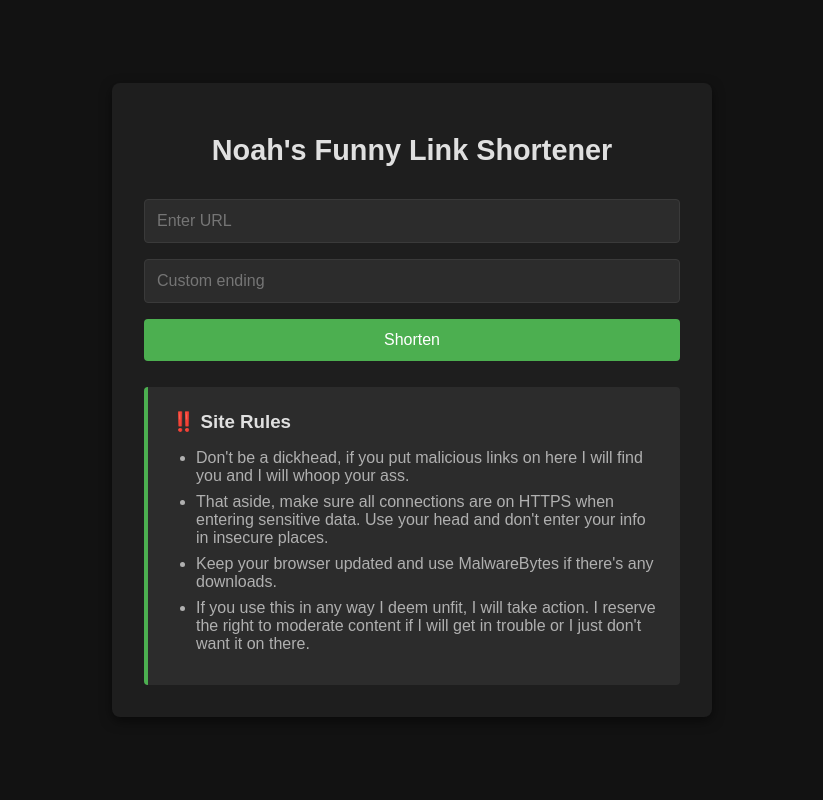
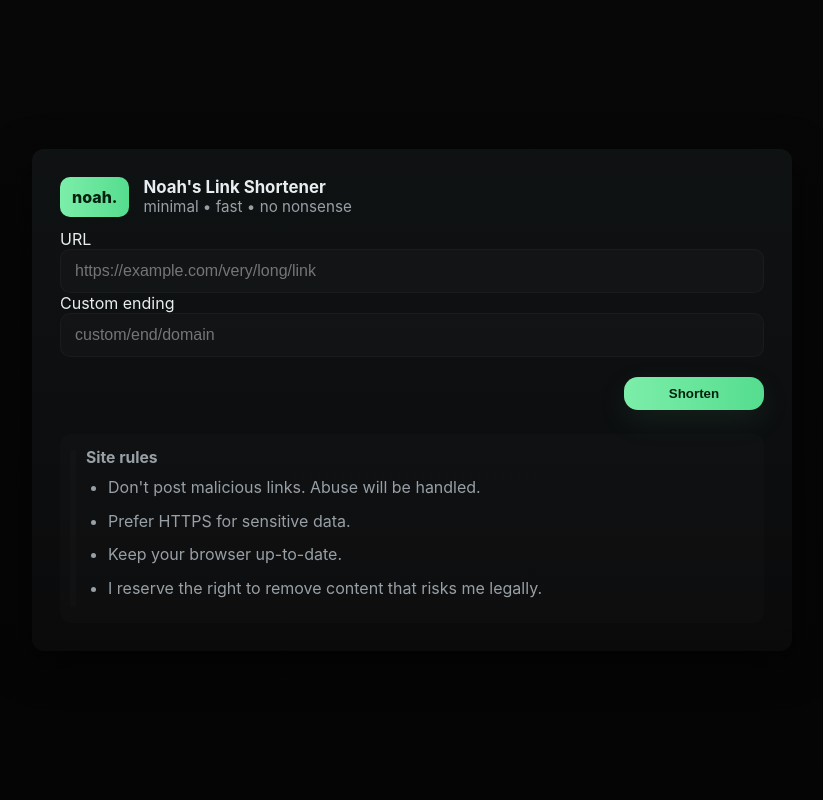
Before and after one commit to gamerjamer43/linkshortener, a Flask app: page / in a window 1280 px wide. Shown: the whole page, without its empty margins (228-1051 px from the left). Run offline with Flask 3, Linux system fonts and the light colour scheme; parts of the project's set-up code (start-up, migrations or seed data) failed here and were passed over.

Commit message:
some final polishes i might add more stuff

```diff
--- a/app/static/index.css
+++ b/app/static/index.css
@@ -1,3 +1,4 @@
+/* this will probably be removed before next commit */
 html {
   box-sizing: border-box;
   font-size: 16px;
--- a/app/static/index.js
+++ b/app/static/index.js
@@ -1,49 +1,71 @@
-document.getElementById('shorten-form').addEventListener('submit', async function(e) {
-    // prevent default submission
+// index.js
+document.addEventListener('DOMContentLoaded', () => {
+  const form = document.getElementById('shorten-form');
+  const resultDiv = document.getElementById('result');
+  const resultText = document.getElementById('resultText');
+  const copyBtn = document.getElementById('copyBtn');
+  const visitBtn = document.getElementById('visitBtn');
+
+  // keep result structure and buttons intact, update values instead of replacing HTML
+  form.addEventListener('submit', async (e) => {
     e.preventDefault();
+    const url = document.getElementById('link').value.trim();
+    const ending = document.getElementById('ending').value.trim();
 
-    // get everything special we need
-    const url = document.getElementById('link').value;
-    const ending = document.getElementById('ending').value;
-    const resultDiv = document.getElementById('result');
+    // show in-progress state
+    resultText.textContent = 'Shortening…';
+    resultDiv.style.display = 'block';
+    visitBtn.href = '#';
+    visitBtn.setAttribute('aria-disabled', 'true');
 
-    // initial styling
-    resultDiv.innerHTML = `<p style="color: #ff9800;">Shortening...</p>`;
-    resultDiv.style.display = 'block';
+    // then actually post, catch errors safely
+    try {
+      const res = await fetch('/shorten', {
+        method: 'POST',
+        headers: { 'Content-Type': 'application/json' },
+        body: JSON.stringify({ url, ending })
+      });
 
-    try {
-        // get response frm the api
-        const response = await fetch('/shorten', {
-            // headers
-            method: 'POST',
-            headers: {
-                'Content-Type': 'application/json',
-            },
+      // WOOHOO! WE DID IT!
+      const data = await res.json();
+      if (res.ok && data.shortened_url) {
+        // set text and buttons
+        resultText.textContent = data.shortened_url;
+        resultDiv.setAttribute('data-short', data.shortened_url);
+        visitBtn.href = data.shortened_url;
+        visitBtn.removeAttribute('aria-disabled');
+      }
 
-            // jsonify that shit
-            body: JSON.stringify({
-                url: url,
-                ending: ending
-            })
-        });
-
-        const data = await response.json();
-
-        // if we get a url
-        if (response.ok) {
-            resultDiv.innerHTML = `<p><a href="${data.shortened_url}" target="_blank" style="color: #007BFF;">${data.shortened_url}</a></p>`;
-        }
-
-        // otherwise if error
-        else {
-            resultDiv.innerHTML = `<p style="color: #ff6b6b;">Error: ${data.error}</p>`;
-        }
-
-
+      else {
+        resultText.textContent = `Error: ${data.error || 'Unknown error'}`;
+        visitBtn.href = '#';
+        visitBtn.setAttribute('aria-disabled', 'true');
+      }
     }
 
-    // double layered
-    catch (error) {
-        resultDiv.innerHTML = `<p style="color: #ff6b6b;">Error: Failed to shorten URL</p>`;
+    catch (err) {
+      resultText.textContent = 'Error: Failed to shorten URL';
+      visitBtn.href = '#';
+      visitBtn.setAttribute('aria-disabled', 'true');
     }
+  });
+
+  // copy button
+  if (copyBtn) {
+    copyBtn.addEventListener('click', async () => {
+      const short = resultDiv.getAttribute('data-short') || resultText.textContent;
+      if (!short) return;
+
+      try {
+        await navigator.clipboard.writeText(short);
+        copyBtn.textContent = 'Copied!';
+        setTimeout(() => copyBtn.textContent = 'Copy', 1400);
+      }
+
+      catch (e) {
+        copyBtn.textContent = 'Copy failed';
+        setTimeout(() => copyBtn.textContent = 'Copy', 1400);
+      }
+    });
+  }
 });
--- /dev/null
+++ b/app/static/ui.css
@@ -0,0 +1,277 @@
+/* static/ui.css — updated: focus improvements, result min-height, centering behavior */
+:root{
+  --bg:#070708;
+  --card:#0f1213;
+  --muted:#98a0a6;
+  --accent:#7ceea9;
+  --danger:#ff5a5f;
+  --glass: rgba(255,255,255,0.02);
+  --radius:12px;
+  --gap:12px;
+  --btn-min-width:140px;
+  --url-color: #ffd7d8; /* easier to tweak */
+  font-family: Inter, system-ui, -apple-system, "Segoe UI", Roboto, Arial, sans-serif;
+  color-scheme: dark;
+}
+
+*{box-sizing:border-box}
+html,body{height:100%;margin:0;padding:0}
+body{
+  min-height:100vh;
+  background:linear-gradient(180deg,var(--bg),#050506);
+  -webkit-font-smoothing:antialiased;
+  -moz-osx-font-smoothing:grayscale;
+  color:#e8eef0;
+  padding:28px;
+  display:flex;
+  justify-content:center;
+  /* center card vertically on most viewports for a cleaner look */
+  align-items:center;
+}
+
+/* -------- card wrapper (both pages) -------- */
+.card{
+  width:100%;
+  max-width:760px;
+  margin:0 auto;
+  padding:28px;
+  border-radius:var(--radius);
+  background:linear-gradient(180deg,var(--card), rgba(255,255,255,0.02));
+  box-shadow:0 12px 40px rgba(0,0,0,0.6);
+  display:grid;
+  gap:var(--gap);
+}
+
+/* make sure both main wrappers center card (kept for semantics) */
+.card-app, .warn-app { width:100%; display:flex; justify-content:center; align-items:center; }
+
+/* if viewport height is small (mobile landscape or short windows) keep card near top */
+@media (max-height:720px) {
+  body { align-items:flex-start; }
+  .card-app, .warn-app { align-items:flex-start; }
+}
+
+/* -------- header -------- */
+.header{display:flex;gap:14px;align-items:center}
+.header .logo{
+  background:linear-gradient(90deg,var(--accent), #55dd8f);
+  color:#04210f;
+  font-weight:800;
+  padding:10px 12px;
+  border-radius:10px;
+  min-width:48px;
+  text-align:center;
+}
+.meta h1{margin:0;font-size:1.05rem}
+.subtitle{margin:0;color:var(--muted);font-size:0.95rem}
+
+/* -------- buttons (unified & specific) -------- */
+.btn,
+a.btn,
+button.btn {
+  display:inline-flex;
+  align-items:center;
+  justify-content:center;
+  gap:8px;
+  padding:10px 14px;
+  border-radius:12px;
+  font-weight:700;
+  line-height:1;
+  text-decoration:none;
+  border:0;
+  cursor:pointer;
+  transition: transform .12s ease, box-shadow .12s ease, opacity .12s ease;
+  -webkit-tap-highlight-color: transparent;
+}
+
+.card .btn, .card a.btn, .card button.btn { box-sizing: border-box !important; }
+
+/* primary: green pill (matches security page) */
+.card .btn.primary,
+.card a.btn.primary,
+.card button.btn.primary,
+.btn-proceed {
+  background:linear-gradient(90deg,var(--accent), #55dd8f);
+  color:#04210f;
+  box-shadow:0 10px 30px rgba(92,197,145,0.10);
+  min-width: var(--btn-min-width);
+  border-radius:14px;
+}
+.card .btn.primary:hover { transform:translateY(-2px); box-shadow:0 16px 36px rgba(92,197,145,0.13); }
+
+/* ghost / neutral */
+.card .btn.ghost,
+.card a.btn.ghost,
+.card button.btn.ghost,
+.btn-cancel {
+  background:transparent;
+  color:var(--muted);
+  border:1px solid rgba(255,255,255,0.04);
+  min-width: var(--btn-min-width);
+}
+.card a.btn.ghost:hover {
+  transform: translateY(-2px);
+  color: #e8eef0;
+  border-color: rgba(255,255,255,0.08);
+}
+
+/* disabled style (for proceed during countdown) */
+.card .btn.disabled,
+.card .btn[aria-disabled="true"],
+.card .btn[disabled] {
+  opacity:.55;
+  pointer-events:none;
+  transform:none;
+  box-shadow:none;
+}
+
+/* ensure links styled as buttons behave same */
+a.btn { display:inline-flex; }
+
+/* small variant used for copy button */
+.btn.small { padding:8px 10px; min-width: 96px; }
+
+/* focus ring */
+.btn:focus, a.btn:focus, button.btn:focus {
+  outline: none;
+  box-shadow: 0 0 0 4px rgba(124,238,169,0.06);
+  transform: translateY(-1px);
+}
+
+/* accessible focus for keyboard users (inputs & links) */
+input:focus-visible, textarea:focus-visible {
+  outline: none;
+  box-shadow: 0 0 0 4px rgba(124,238,169,0.06);
+}
+
+/* -------- forms / inputs -------- */
+input[type="url"], input[type="text"], textarea {
+  width:100%;
+  padding:12px 14px;
+  border-radius:10px;
+  border:1px solid rgba(255,255,255,0.03);
+  background:var(--glass);
+  color:inherit;
+  font-size:1rem;
+  outline:none;
+}
+input:focus, textarea:focus{
+  box-shadow:0 6px 18px rgba(0,0,0,0.6) inset, 0 0 0 3px rgba(124,238,169,0.04);
+}
+
+/* controls alignment for index */
+.controls { display:flex; justify-content:flex-end; gap:12px; }
+
+/* -------- url/result box -------- */
+.url, #resultText, .url-display {
+  padding:12px;
+  border-radius:10px;
+  background:rgba(255,255,255,0.02);
+  font-family: ui-monospace, SFMono-Regular, Menlo, Monaco, "Roboto Mono", monospace;
+  color:var(--url-color);
+  word-break:anywhere;
+  border:1px solid rgba(255,255,255,0.03);
+}
+
+/* reserve space to avoid layout shift */
+.result { min-height:64px; display:grid; grid-template-columns: 1fr auto; gap:12px; align-items:center; }
+.result .result-actions { display:flex; gap:8px; align-items:center; }
+
+/* make the shortened URL itself a clickable link visually when possible */
+#resultText a { color: #cfeef0; text-decoration:underline; }
+
+/* -------- rules / tips lists (fixed layout) -------- */
+.rules, .tips {
+  margin-top:12px;
+  text-align:left;
+  background:rgba(255,255,255,0.01);
+  padding:14px 18px;
+  border-radius:10px;
+  position:relative;
+}
+
+/* accent bar for "danger" style blocks (warning page) */
+.warning .rules::before,
+.tips.warning::before {
+  content: "";
+  position:absolute;
+  left:10px;
+  top:16px;
+  bottom:16px;
+  width:8px;
+  border-radius:10px;
+  background: linear-gradient(180deg, rgba(255,90,95,0.18), rgba(255,90,95,0.06));
+}
+
+/* normal subtle accent */
+.rules::before,
+.tips::before {
+  content: "";
+  position:absolute;
+  left:10px;
+  top:16px;
+  bottom:16px;
+  width:6px;
+  border-radius:6px;
+  background: linear-gradient(180deg, rgba(255,255,255,0.02), rgba(255,255,255,0.02));
+  opacity:.65;
+}
+
+/* headings */
+.rules h3, .tips h3 { margin:0 0 8px 0; color:var(--muted); font-size:0.98rem; }
+
+/* lists: remove inconsistent outer margins and set consistent padding */
+.rules ul, .rules ol, .tips ul {
+  margin:0;
+  padding-left:22px;      /* consistent left padding so bullets align */
+  color:var(--muted);
+  line-height:1.6;
+}
+
+/* list items spacing */
+.rules ul li, .tips ul li {
+  margin:8px 0;
+  padding-left:0;
+}
+
+/* marker color + size */
+.rules ul li::marker, .tips ul li::marker {
+  color:var(--muted);
+  opacity:.95;
+  font-size:1rem;
+}
+
+/* numbered lists: styled counters */
+.rules ol { counter-reset: list-counter; }
+.rules ol li {
+  list-style:none;
+  margin:10px 0;
+  padding-left:0;
+}
+.rules ol li::before {
+  counter-increment: list-counter;
+  content: counter(list-counter) ".";
+  display:inline-block;
+  min-width:30px;
+  text-align:center;
+  margin-right:10px;
+  color:var(--muted);
+  opacity:.95;
+  font-weight:700;
+}
+
+/* small alignment fixes for the left accent */
+.rules, .tips { padding-left:26px; }
+
+/* -------- warning-specific small tweaks -------- */
+.actions { display:flex; gap:12px; justify-content:center; }
+.countdown { color:var(--muted); font-weight:600; text-align:center; }
+
+/* responsive */
+@media (max-width:520px){
+  .card{ padding:18px; }
+  .btn, a.btn{ width:100%; min-width:0; }
+  .controls{ justify-content:stretch; }
+  .rules, .tips { padding-left:14px; }
+  .result { grid-template-columns: 1fr; }
+}
--- a/app/static/warning.css
+++ b/app/static/warning.css
@@ -1,3 +1,4 @@
+/* this will probably be removed before next commit */
 html {
     box-sizing: border-box;
     font-size: 16px;
--- a/app/templates/index.html
+++ b/app/templates/index.html
@@ -1,33 +1,57 @@
-<!DOCTYPE html>
+<!doctype html>
 <html lang="en">
 <head>
-    <meta charset="UTF-8">
-    <meta name="viewport" content="width=device-width, initial-scale=1.0">
-    <title>Noah's Funny Link Shortener</title>
-    <link rel="stylesheet" href="{{ url_for('static', filename='index.css') }}">
+  <meta charset="utf-8" />
+  <meta name="viewport" content="width=device-width,initial-scale=1" />
+  <title>Noah · Link Shortener</title>
+  <link rel="stylesheet" href="{{ url_for('static', filename='ui.css') }}">
 </head>
+<body>
+  <main class="card-app" role="main">
+    <div class="card">
+      <div class="header">
+        <div class="logo">noah.</div>
+        <div class="meta">
+          <h1>Noah's Link Shortener</h1>
+          <p class="subtitle">minimal • fast • no nonsense</p>
+        </div>
+      </div>
 
-<body>
-    <div class="container">
-        <h1>Noah's Funny Link Shortener</h1>
-        <form id="shorten-form">
-            <input type="url" id="link" placeholder="Enter URL" required>
-            <input type="text" id="ending" placeholder="Custom ending" required>
-            <button type="submit">Shorten</button>
+      <form id="shorten-form" class="shorten" autocomplete="off" novalidate>
+        <label class="visually-hidden" for="link">URL</label>
+        <input id="link" name="link" type="url" placeholder="https://example.com/very/long/link" required>
+
+        <label class="visually-hidden" for="ending">Custom ending</label>
+        <!-- no longer required so server may generate one if left empty -->
+        <input id="ending" name="ending" type="text" placeholder="custom/end/domain" pattern="^[A-Za-z0-9_-]{1,40}$">
+
+        <br><br>
+        <div class="controls">
+          <button type="submit" class="btn primary">Shorten</button>
+        </div>
       </form>
+
+      <div id="result" class="result" role="status" aria-live="polite" style="display: {{ 'block' if short_url else 'none' }};">
+        <div class="url" id="resultText">{{ short_url or '' }}</div>
         <br>
+        <div class="result-actions">
+          <!-- fix these fucking buttons to match -->
+          <button id="copyBtn" class="btn ghost">Copy</button>
+          <a id="visitBtn" class="btn small" href="{{ short_url or '#' }}" target="_blank" rel="noopener noreferrer">Open</a>
+        </div>
+      </div>
 
       <div class="rules">
-            <h3>‼️ Site Rules</h3>
+        <h3>Site rules</h3>
         <ul>
-                <li>Don't be a dickhead, if you put malicious links on here I will find you and I will whoop your ass.</li>
-                <li>That aside, make sure all connections are on HTTPS when entering sensitive data. Use your head and don't enter your info in insecure places.</li>
-                <li>Keep your browser updated and use MalwareBytes if there's any downloads.</li>
-                <li>If you use this in any way I deem unfit, I will take action. I reserve the right to moderate content if I will get in trouble or I just don't want it on there.</li>
+          <li>Don't post malicious links. Abuse will be handled.</li>
+          <li>Prefer HTTPS for sensitive data.</li>
+          <li>Keep your browser up-to-date.</li>
+          <li>I reserve the right to remove content that risks me legally.</li>
         </ul>
       </div>
-        <div id="result" align="center"></div>
     </div>
+  </main>
 
   <script src="{{ url_for('static', filename='index.js') }}"></script>
 </body>
```
Also changed, not shown: app/static/warning.js (+14 -12 lines), app/templates/warning.html (+28 -30 lines). Lines whose indentation alone changed are shown as unchanged.
